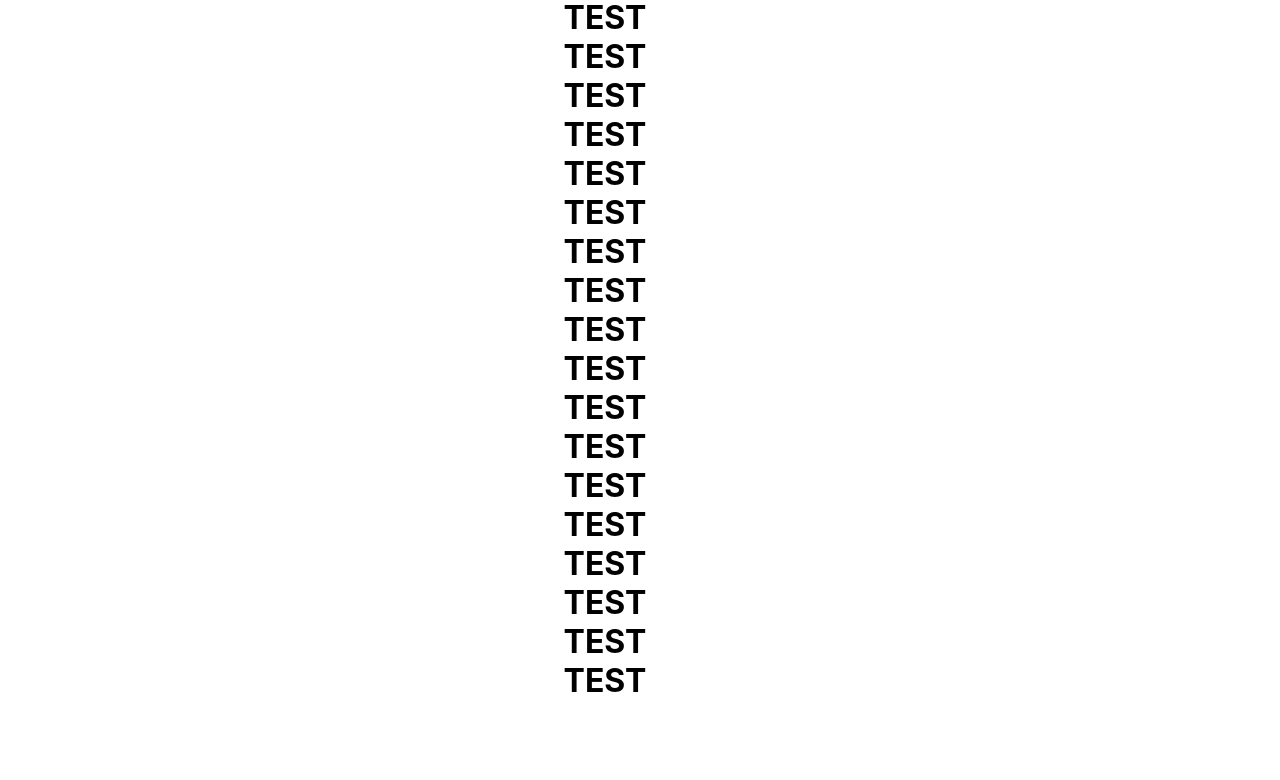
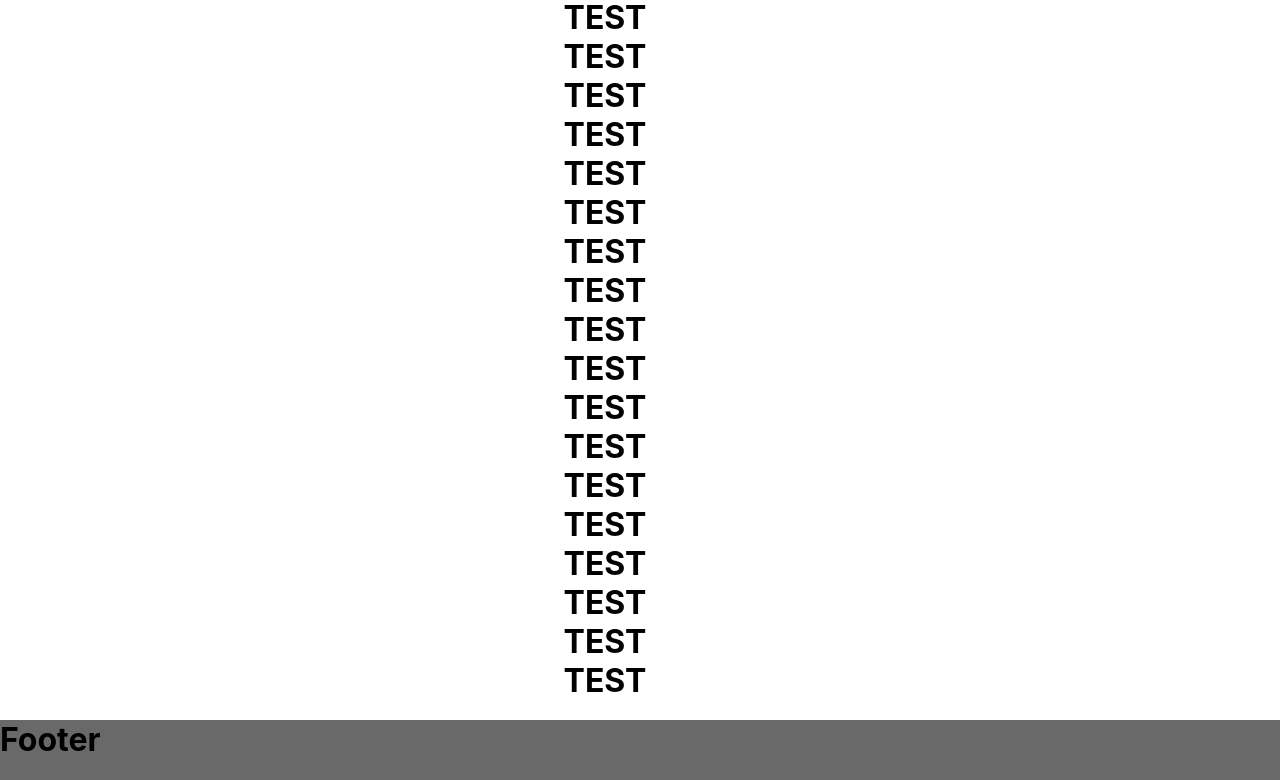
Before and after one commit to hinocato/vue-articles, a Nuxt app: page / in a window 1280 px wide. Shown: the part 434-1214 px from the top of the page. Before the commit the page ends 1134 px from the top, so only its background shows below. Built offline with nearby package versions, Linux system fonts and the light colour scheme.

Commit message:
WIP: creating footer

```diff
--- /dev/null
+++ b/components/Footer.vue
@@ -0,0 +1,15 @@
+<template>
+  <div class="footer">
+    <h1>Footer</h1>
+  </div>
+</template>
+
+<script>
+</script>
+
+<style>
+.footer {
+  background-color: #696969;
+  min-height: 60px;
+}
+</style>
--- a/layouts/default.vue
+++ b/layouts/default.vue
@@ -6,8 +6,20 @@
     <div class="app-body">
       <nuxt />
     </div>
+    <div class="app-footer">
+      <Footer />
+    </div>
   </div>
 </template>
+
+<script>
+  import Footer from "@/components/Footer.vue";
+  export default {
+    components: {
+      Footer
+    }
+  }
+</script>
 
 <style>
 html {
@@ -72,5 +84,6 @@ html {
 .app-body {
   padding-top: 70px;
   padding-right: 70px;
+  padding-bottom: 20px;
 }
 </style>
```
